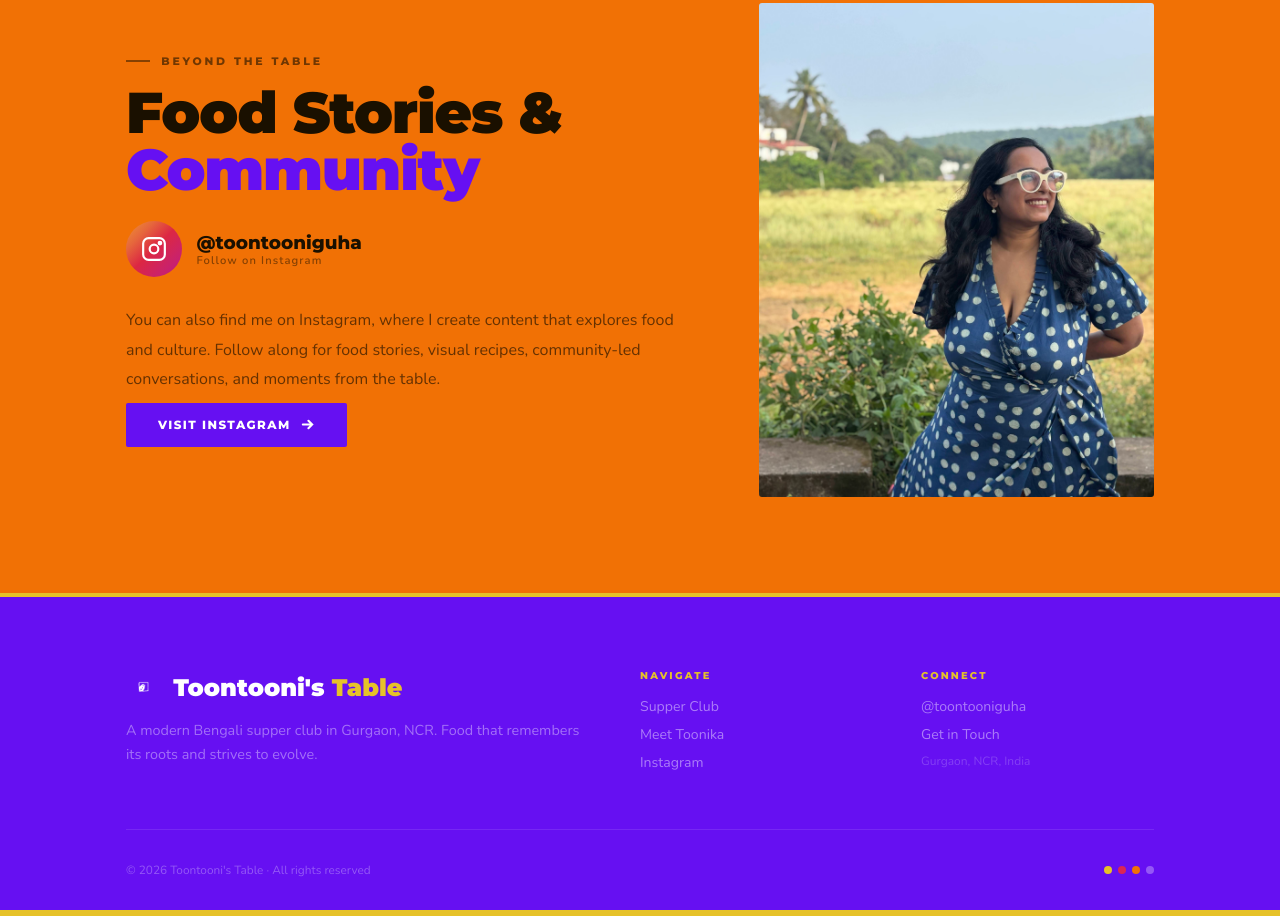
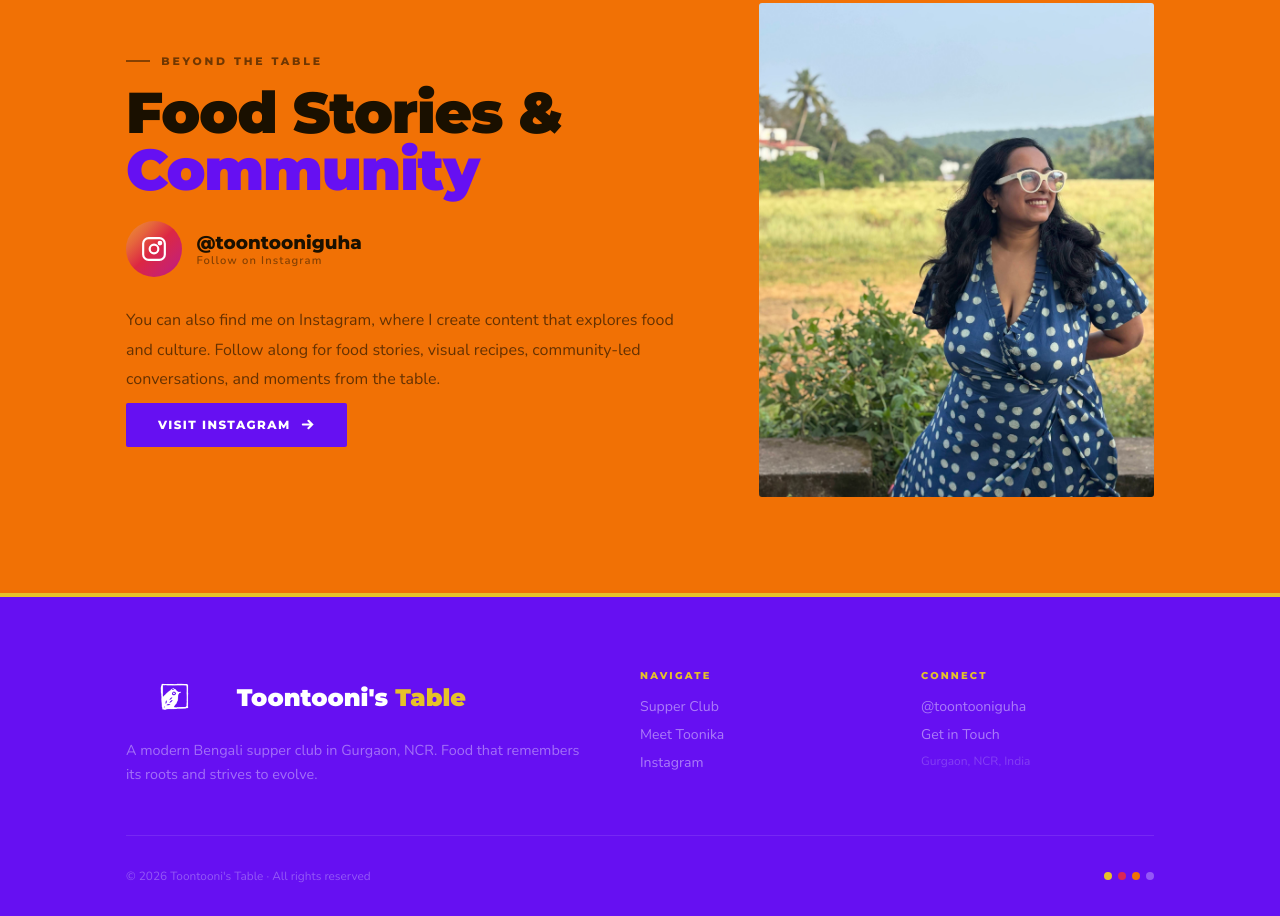
Before and after one commit to rounasaha93/toontoonis_table, a plain HTML site: page index.html in a window 1280 px wide. Shown: the part 2627-3543 px from the top of the page. Drawn offline with nearby package versions, Linux system fonts and the light colour scheme; animation ran at ten frames a second.

Commit message:
fix: increase footer logo size to 56px
Co-Authored-By: Claude Sonnet 4.6 <noreply@anthropic.com>

```diff
--- a/assets/css/style.css
+++ b/assets/css/style.css
@@ -430,7 +430,7 @@ footer {
 }
 .footer-logo-row { display: flex; align-items: center; gap: 0.7rem; margin-bottom: 0.8rem; }
 .footer-logo-row img {
-  width: 36px; height: 36px; object-fit: contain;
+  height: 56px; width: auto; object-fit: contain;
   filter: brightness(0) invert(1); /* black logo → white on dark bg */
 }
 .footer-brand {
--- a/index.html
+++ b/index.html
@@ -378,7 +378,7 @@
 
       <div>
         <div class="footer-logo-row">
-          <img src="assets/images/logo-black.png" alt="Toontooni's Table" width="36" height="36">
+          <img src="assets/images/logo-black.png" alt="Toontooni's Table" height="56">
           <p class="footer-brand">Toontooni's <span>Table</span></p>
         </div>
         <p class="footer-tagline">A modern Bengali supper club in Gurgaon, NCR. Food that remembers its roots and strives to evolve.</p>
```
